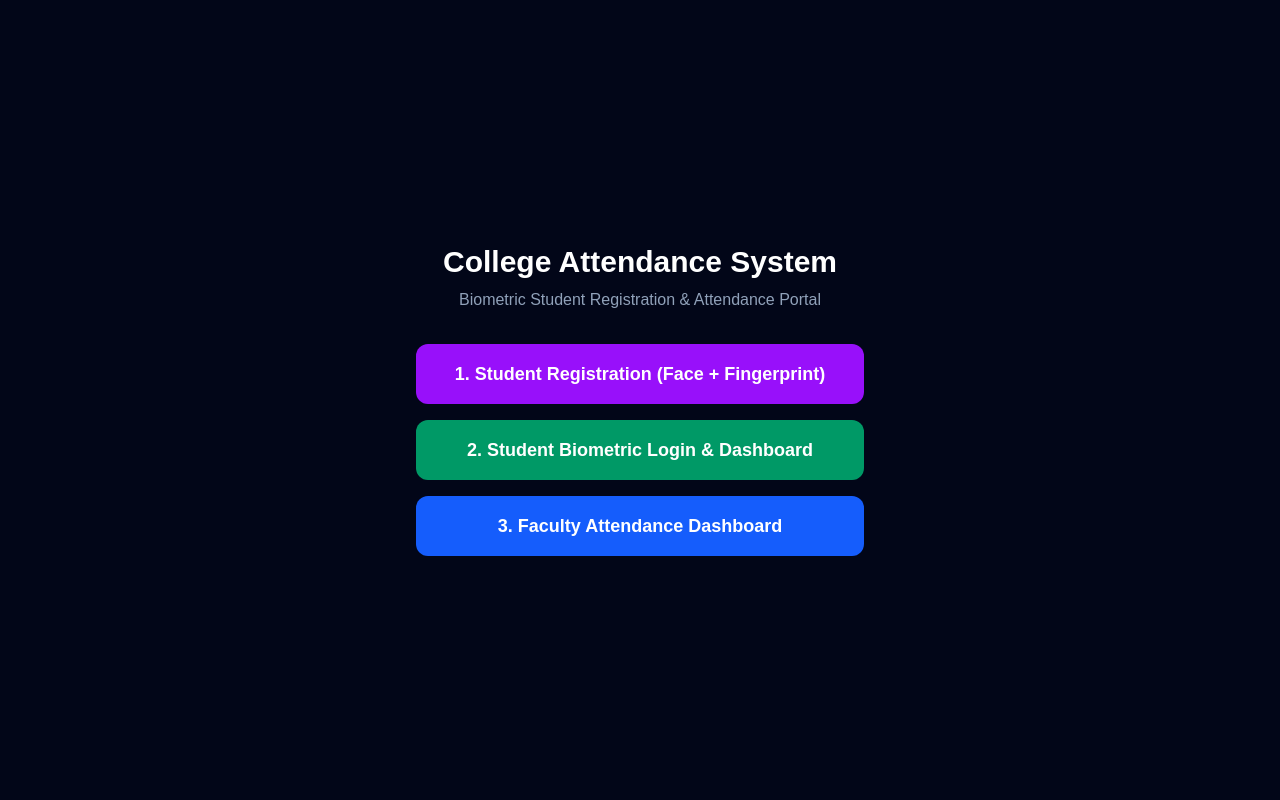
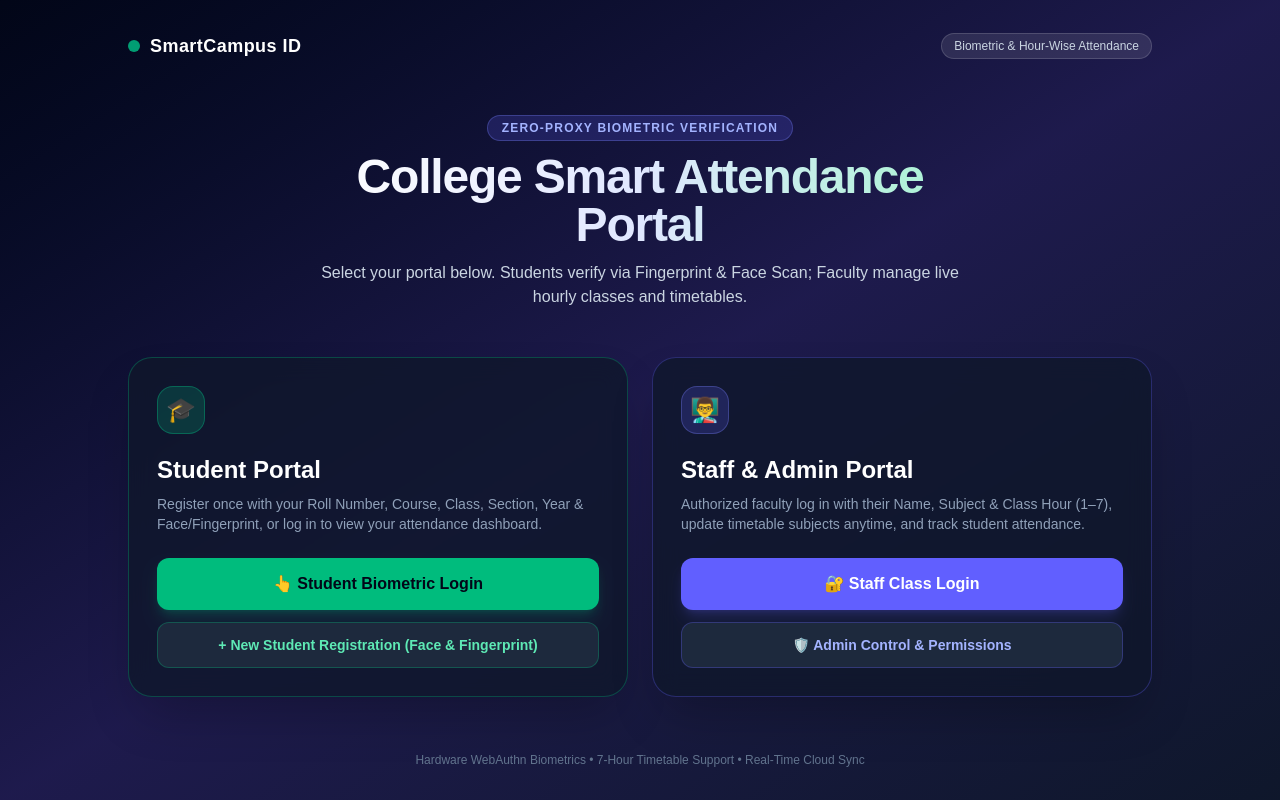
Before and after one commit to pendrasridhar-png/college-attendance, a Next.js app: page / in a window 1280 px wide. Built offline with nearby package versions, Linux system fonts and the light colour scheme.

Commit message:
Write SmartCampus ID home page directly

```diff
--- a/app/page.tsx
+++ b/app/page.tsx
@@ -2,21 +2,90 @@ import Link from 'next/link';
 
 export default function Home() {
   return (
-    <main className="min-h-screen flex flex-col items-center justify-center bg-slate-950 text-white p-6">
-      <h1 className="text-3xl font-bold mb-2 text-center">College Attendance System</h1>
-      <p className="text-slate-400 mb-8 text-center">Biometric Student Registration & Attendance Portal</p>
+    <main className="min-h-screen bg-gradient-to-br from-slate-950 via-indigo-950 to-slate-900 text-white flex flex-col justify-between p-6">
+      <header className="max-w-5xl w-full mx-auto flex items-center justify-between py-2">
+        <div className="flex items-center gap-2.5">
+          <span className="w-3 h-3 rounded-full bg-emerald-400 animate-pulse" />
+          <span className="font-bold tracking-wide text-lg">SmartCampus ID</span>
+        </div>
+        <span className="text-xs bg-white/10 border border-white/15 px-3 py-1 rounded-full text-slate-300">
+          Biometric & Hour-Wise Attendance
+        </span>
+      </header>
 
-      <div className="flex flex-col gap-4 w-full max-w-md">
-        <Link href="/register" className="bg-purple-600 hover:bg-purple-500 text-center py-4 rounded-xl font-semibold text-lg transition">
-          1. Student Registration (Face + Fingerprint)
-        </Link>
-        <Link href="/student" className="bg-emerald-600 hover:bg-emerald-500 text-center py-4 rounded-xl font-semibold text-lg transition">
-          2. Student Biometric Login & Dashboard
-        </Link>
-        <Link href="/teacher" className="bg-blue-600 hover:bg-blue-500 text-center py-4 rounded-xl font-semibold text-lg transition">
-          3. Faculty Attendance Dashboard
-        </Link>
-      </div>
+      <section className="max-w-5xl w-full mx-auto my-auto py-10">
+        <div className="text-center max-w-2xl mx-auto mb-12 space-y-3">
+          <span className="inline-block text-xs font-semibold uppercase tracking-widest text-indigo-300 bg-indigo-500/20 border border-indigo-400/30 px-3.5 py-1 rounded-full">
+            Zero-Proxy Biometric Verification
+          </span>
+          <h1 className="text-4xl sm:text-5xl font-extrabold tracking-tight bg-gradient-to-r from-white via-indigo-100 to-emerald-200 bg-clip-text text-transparent">
+            College Smart Attendance Portal
+          </h1>
+          <p className="text-slate-300 text-sm sm:text-base">
+            Select your portal below. Students verify via Fingerprint & Face Scan; Faculty manage live hourly classes and timetables.
+          </p>
+        </div>
+
+        <div className="grid md:grid-cols-2 gap-6">
+          <div className="group bg-slate-900/80 backdrop-blur-md border border-emerald-500/30 hover:border-emerald-400 rounded-3xl p-7 flex flex-col justify-between shadow-2xl transition">
+            <div>
+              <div className="w-12 h-12 rounded-2xl bg-emerald-500/20 border border-emerald-400/30 flex items-center justify-center text-2xl mb-5">
+                🎓
+              </div>
+              <h2 className="text-2xl font-bold mb-2">Student Portal</h2>
+              <p className="text-sm text-slate-400 mb-6">
+                Register once with your Roll Number, Course, Class, Section, Year & Face/Fingerprint, or log in to view your attendance dashboard.
+              </p>
+            </div>
+
+            <div className="space-y-3">
+              <Link
+                href="/student"
+                className="block w-full bg-emerald-500 hover:bg-emerald-400 text-slate-950 font-bold text-center py-3.5 rounded-xl transition shadow-lg shadow-emerald-500/20"
+              >
+                👆 Student Biometric Login
+              </Link>
+              <Link
+                href="/register"
+                className="block w-full bg-slate-800 hover:bg-slate-700 text-emerald-300 border border-emerald-500/30 font-semibold text-center py-3 rounded-xl text-sm transition"
+              >
+                + New Student Registration (Face & Fingerprint)
+              </Link>
+            </div>
+          </div>
+
+          <div className="group bg-slate-900/80 backdrop-blur-md border border-indigo-500/30 hover:border-indigo-400 rounded-3xl p-7 flex flex-col justify-between shadow-2xl transition">
+            <div>
+              <div className="w-12 h-12 rounded-2xl bg-indigo-500/20 border border-indigo-400/30 flex items-center justify-center text-2xl mb-5">
+                👨‍🏫
+              </div>
+              <h2 className="text-2xl font-bold mb-2">Staff & Admin Portal</h2>
+              <p className="text-sm text-slate-400 mb-6">
+                Authorized faculty log in with their Name, Subject & Class Hour (1–7), update timetable subjects anytime, and track student attendance.
+              </p>
+            </div>
+
+            <div className="space-y-3">
+              <Link
+                href="/teacher"
+                className="block w-full bg-indigo-500 hover:bg-indigo-400 text-white font-bold text-center py-3.5 rounded-xl transition shadow-lg shadow-indigo-500/20"
+              >
+                🔐 Staff Class Login
+              </Link>
+              <Link
+                href="/teacher"
+                className="block w-full bg-slate-800 hover:bg-slate-700 text-indigo-300 border border-indigo-500/30 font-semibold text-center py-3 rounded-xl text-sm transition"
+              >
+                🛡️ Admin Control & Permissions
+              </Link>
+            </div>
+          </div>
+        </div>
+      </section>
+
+      <footer className="text-center text-xs text-slate-500 py-2">
+        Hardware WebAuthn Biometrics • 7-Hour Timetable Support • Real-Time Cloud Sync
+      </footer>
     </main>
   );
 }
```
